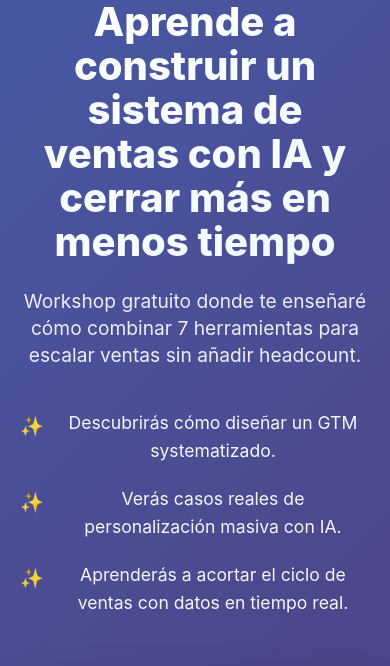
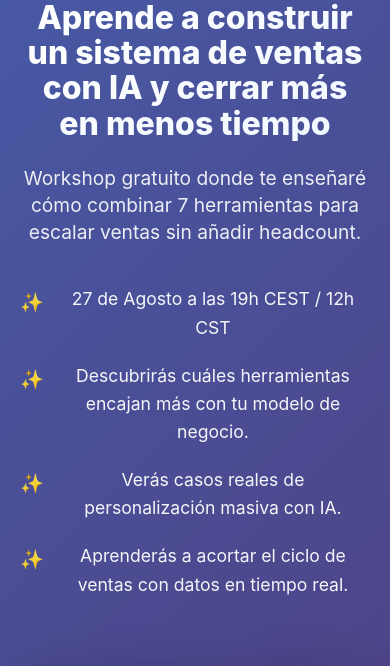
Before and after one commit to sarahdowning-human/workshop-landing-page, a plain HTML site: page index.html in a window 390 px wide. Shown: the top 666 px of the page. Drawn offline with nearby package versions, Linux system fonts and the light colour scheme.

Commit message:
Update index.html

```diff
--- a/index.html
+++ b/index.html
@@ -64,7 +64,7 @@
     .trust-item .number { font-size: 1.5rem; font-weight: 700; color: #667eea; display: block; }
     @media (max-width: 768px) {
       .hero-content { grid-template-columns: 1fr; gap: 40px; text-align: center; }
-      .hero h1 { font-size: 2.5rem; }
+      .hero h1 { font-size: 2rem; }
       .hero h2 { font-size: 1.2rem; }
       .form-container { padding: 24px; }
       .trust-indicators { flex-direction: column; gap: 16px; }
@@ -81,7 +81,8 @@
           <h1>Aprende a construir un sistema de ventas con IA y cerrar más en menos tiempo</h1>
           <h2>Workshop gratuito donde te enseñaré cómo combinar 7 herramientas para escalar ventas sin añadir headcount.</h2>
           <ul class="benefits">
-            <li>Descubrirás cómo diseñar un GTM systematizado.</li>
+            <li>27 de Agosto a las 19h CEST / 12h CST</li>
+            <li>Descubrirás cuáles herramientas encajan más con tu modelo de negocio.</li>
             <li>Verás casos reales de personalización masiva con IA.</li>
             <li>Aprenderás a acortar el ciclo de ventas con datos en tiempo real.</li>
           </ul>
```
